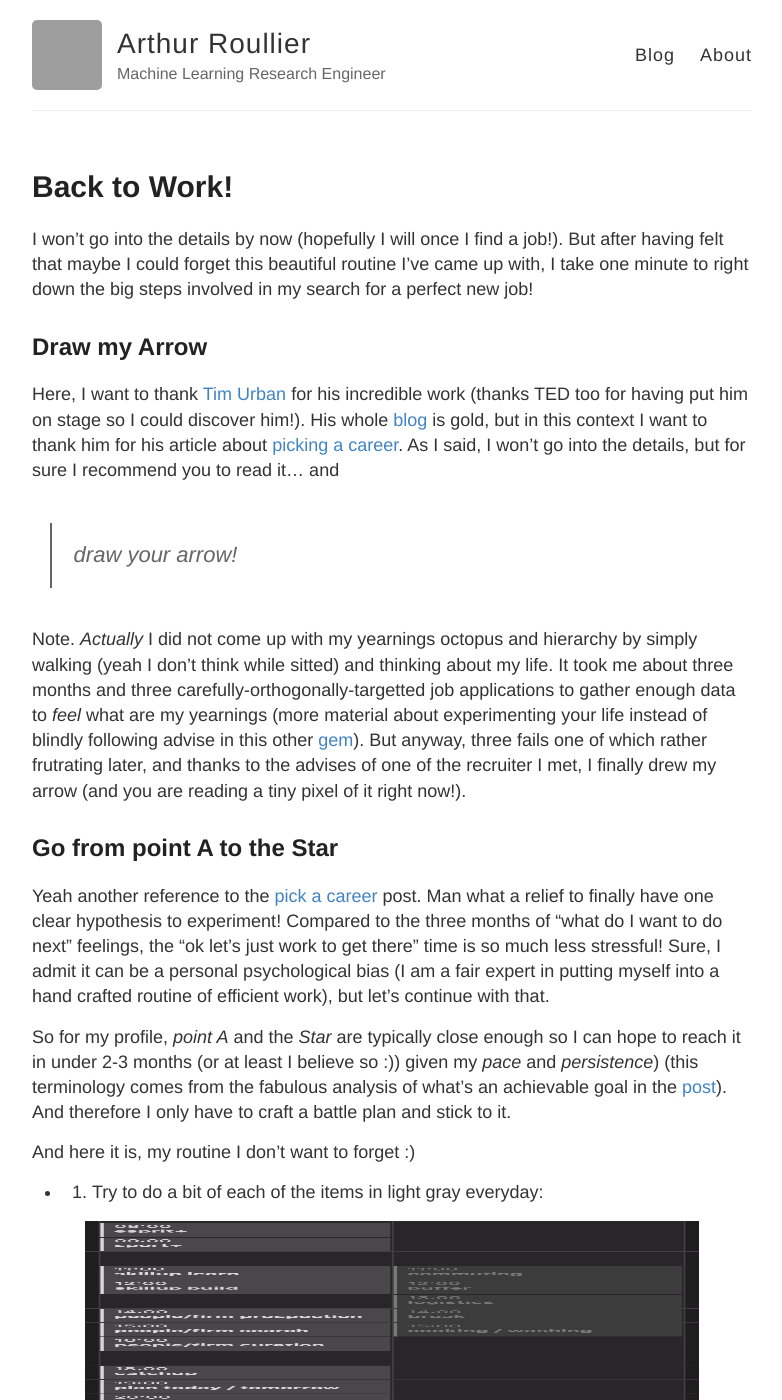
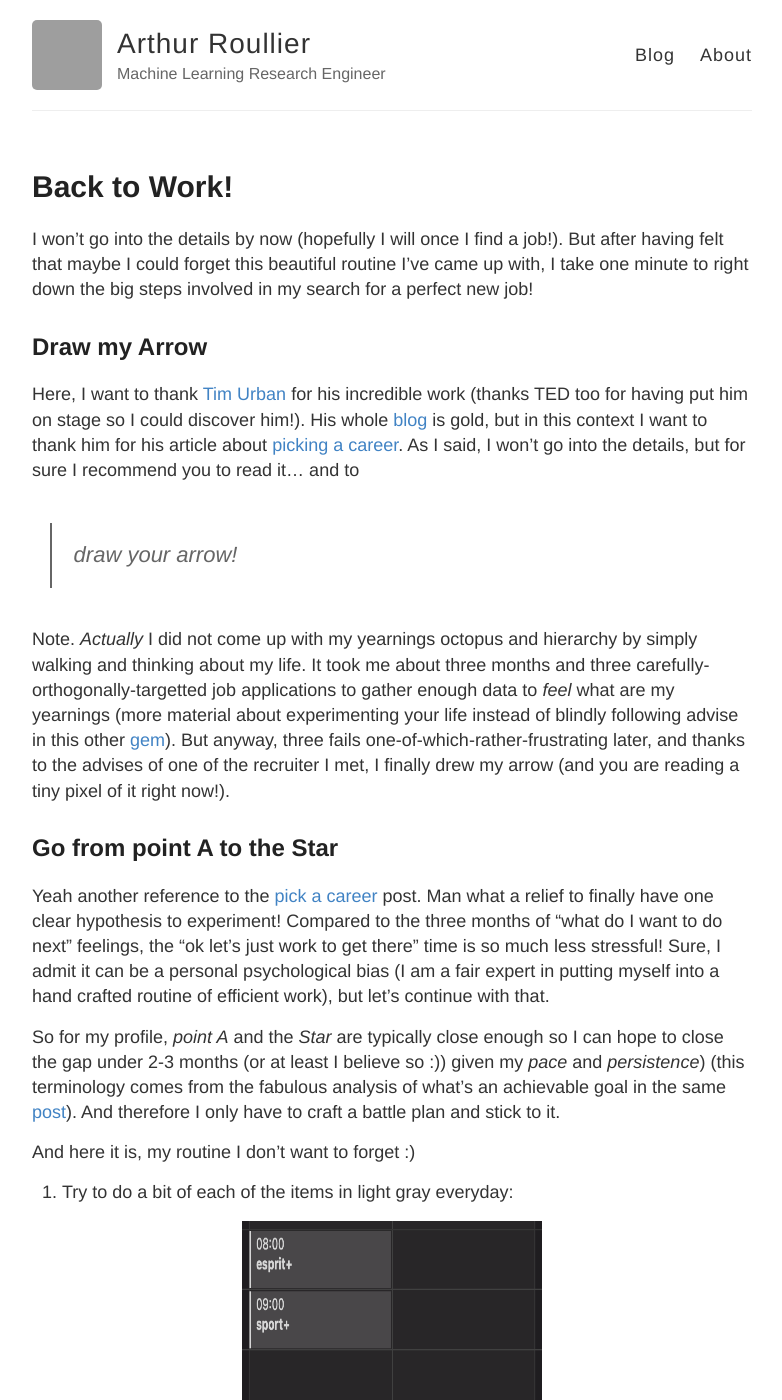
Before and after one commit to 0-tree/0-tree.github.io, a Jekyll site: the page built from _posts/2018-12-12-Back-To-Work.md, in a window 1280 px wide and 1400 px high. Shown: the whole window, without its empty margins (248-1030 px from the left). Built offline with Jekyll 4.4.1, drawn with Linux system fonts in a browser that asks for light colours; some of the changed text lies outside the part shown; grey boxes are pictures that could not be loaded.

Commit message:
edit: typos and format

```diff
--- a/_posts/2018-12-12-Back-To-Work.md
+++ b/_posts/2018-12-12-Back-To-Work.md
@@ -8,39 +8,39 @@ I won't go into the details by now (hopefully I will once I find a job!). But af
 
 ## Draw my Arrow
 
-Here, I want to thank [Tim Urban](https://www.ted.com/speakers/tim_urban) for his incredible work (thanks TED too for having put him on stage so I could discover him!). His whole [blog](https://waitbutwhy.com) is gold, but in this context I want to thank him for his article about [picking a career](https://waitbutwhy.com/2018/04/picking-career.html). As I said, I won't go into the details, but for sure I recommend you to read it... and
+Here, I want to thank [Tim Urban](https://www.ted.com/speakers/tim_urban) for his incredible work (thanks TED too for having put him on stage so I could discover him!). His whole [blog](https://waitbutwhy.com) is gold, but in this context I want to thank him for his article about [picking a career](https://waitbutwhy.com/2018/04/picking-career.html). As I said, I won't go into the details, but for sure I recommend you to read it... and to
 
 > draw your arrow!
 
-Note. *Actually* I did not come up with my yearnings octopus and hierarchy by simply walking (yeah I don't think while sitted) and thinking about my life. It took me about three months and three carefully-orthogonally-targetted job applications to gather enough data to *feel* what are my yearnings (more material about experimenting your life instead of blindly following advise in this other [gem](https://waitbutwhy.com/2015/11/the-cook-and-the-chef-musks-secret-sauce.html)).
-But anyway, three fails one of which rather frutrating later, and thanks to the advises of one of the recruiter I met, I finally drew my arrow (and you are reading a tiny pixel of it right now!).
+Note. *Actually* I did not come up with my yearnings octopus and hierarchy by simply walking and thinking about my life. It took me about three months and three carefully-orthogonally-targetted job applications to gather enough data to *feel* what are my yearnings (more material about experimenting your life instead of blindly following advise in this other [gem](https://waitbutwhy.com/2015/11/the-cook-and-the-chef-musks-secret-sauce.html)).
+But anyway, three fails one-of-which-rather-frustrating later, and thanks to the advises of one of the recruiter I met, I finally drew my arrow (and you are reading a tiny pixel of it right now!).
 
 ## Go from point A to the Star
 
 Yeah another reference to the [pick a career](https://waitbutwhy.com/2018/04/picking-career.html) post. Man what a relief to finally have one clear hypothesis to experiment! Compared to the three months of "what do I want to do next" feelings, the "ok let's just work to get there" time is so much less stressful! Sure, I admit it can be a personal psychological bias (I am a fair expert in putting myself into a hand crafted routine of efficient work), but let's continue with that.
 
-So for my profile, *point A* and the *Star* are typically close enough so I can hope to reach it in under 2-3 months (or at least I believe so :)) given my *pace* and *persistence*) (this terminology comes from the fabulous analysis of what's an achievable goal in the [post](https://waitbutwhy.com/2018/04/picking-career.html)). And therefore I only have to craft a battle plan and stick to it.
+So for my profile, *point A* and the *Star* are typically close enough so I can hope to close the gap under 2-3 months (or at least I believe so :)) given my *pace* and *persistence*) (this terminology comes from the fabulous analysis of what's an achievable goal in the same [post](https://waitbutwhy.com/2018/04/picking-career.html)). And therefore I only have to craft a battle plan and stick to it.
 
 And here it is, my routine I don't want to forget :)
 
-- 1. Try to do a bit of each of the items in light gray everyday:
+1. Try to do a bit of each of the items in light gray everyday:
 
 <div style="text-align: center;">
-	<img src="{{ site.baseurl }}/images/2018-12-12-Back-To-Work/scheduleItems.png" style="width:614px;height:190px;">
+	<img src="{{ site.baseurl }}/images/2018-12-12-Back-To-Work/scheduleItems.png" style="width:300px;height:800px;">
 </div>
 
-- 2. Repeat
+2. Repeat
 
 <div style="text-align: center;">
-	<img src="{{ site.baseurl }}/images/2018-12-12-Back-To-Work/exampleWeek.png" style="width:614px;height:190px;">
+	<img src="{{ site.baseurl }}/images/2018-12-12-Back-To-Work/exampleWeek.png" style="width:614px;height:600px;">
 </div>
 
 
-So basically it is 40% networking, 60% skilling-up (a term I hope exists). And the more you network, the better you know what to learn, and the more opportunities come to you. Add to this the rule that "each contact must give you another contact", and you're set.
+So basically it is 40% networking, 60% skilling-up (a term I hope exists). And the more you network, the better you know what to learn to reach the *Star*, and the more opportunities come to you. Add to this the rule that "each contact must give you another contact", and you're set.
 
-It's like to rays that are not exactly parrallel: keep running them, until at some point the whole thing packs up into one point (ok it's not as cool a metaphore as I though).
+It's like two rays that are not exactly parallel: keep drawing them, until at some point the whole thing packs up into one point (ok it's not as cool a metaphor as I though).
 
-Last point: do not be affraid of the work load! As the famous one said, "we overestimate what we can do in one hour, but we underestimate what we can do in one month" (or whatever motivates you). So yeah, I have to become a killer in data structures and algorithms to apply at Google *plus* in deep reinforcement learning to pretend being at the edge of research? No problem, just do this one daily chunck at a time - with some luck it will be sufficient for the interviews ;)
+Last point: do not be afraid of the work load! As the famous one said, "we overestimate what we can do in one hour, but we underestimate what we can do in one month" (or whatever motivates you). So yeah, I have to become a killer in data structures and algorithms to apply at Google *plus* in deep reinforcement learning to pretend being at the edge of research? No problem, just do this one daily chunk at a time - with some luck it will be sufficient for the interviews ;)
 
 
-<div style="text-align: right"> *tree* </div>
+<div style="text-align: right"> <em>tree</em> </div>
```
